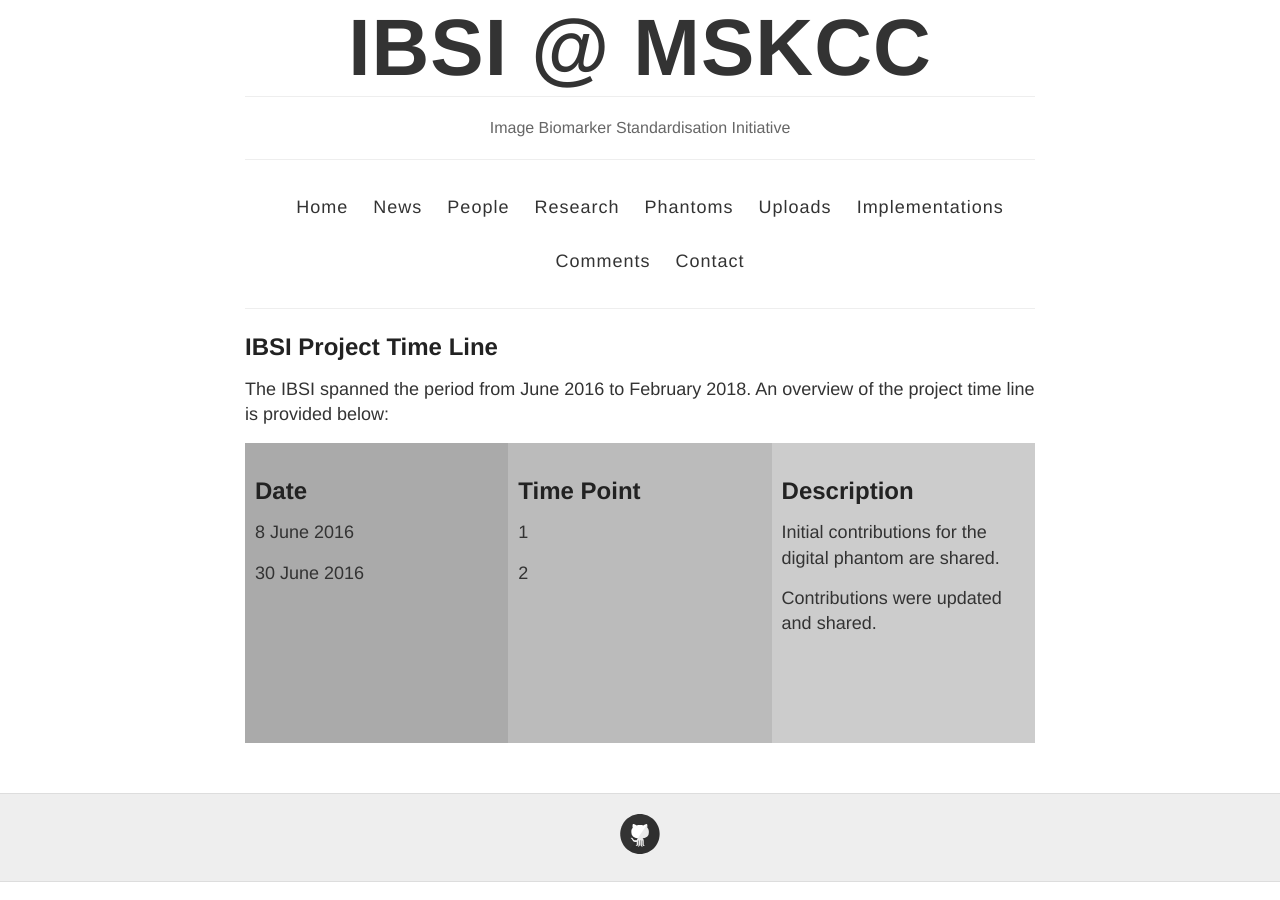
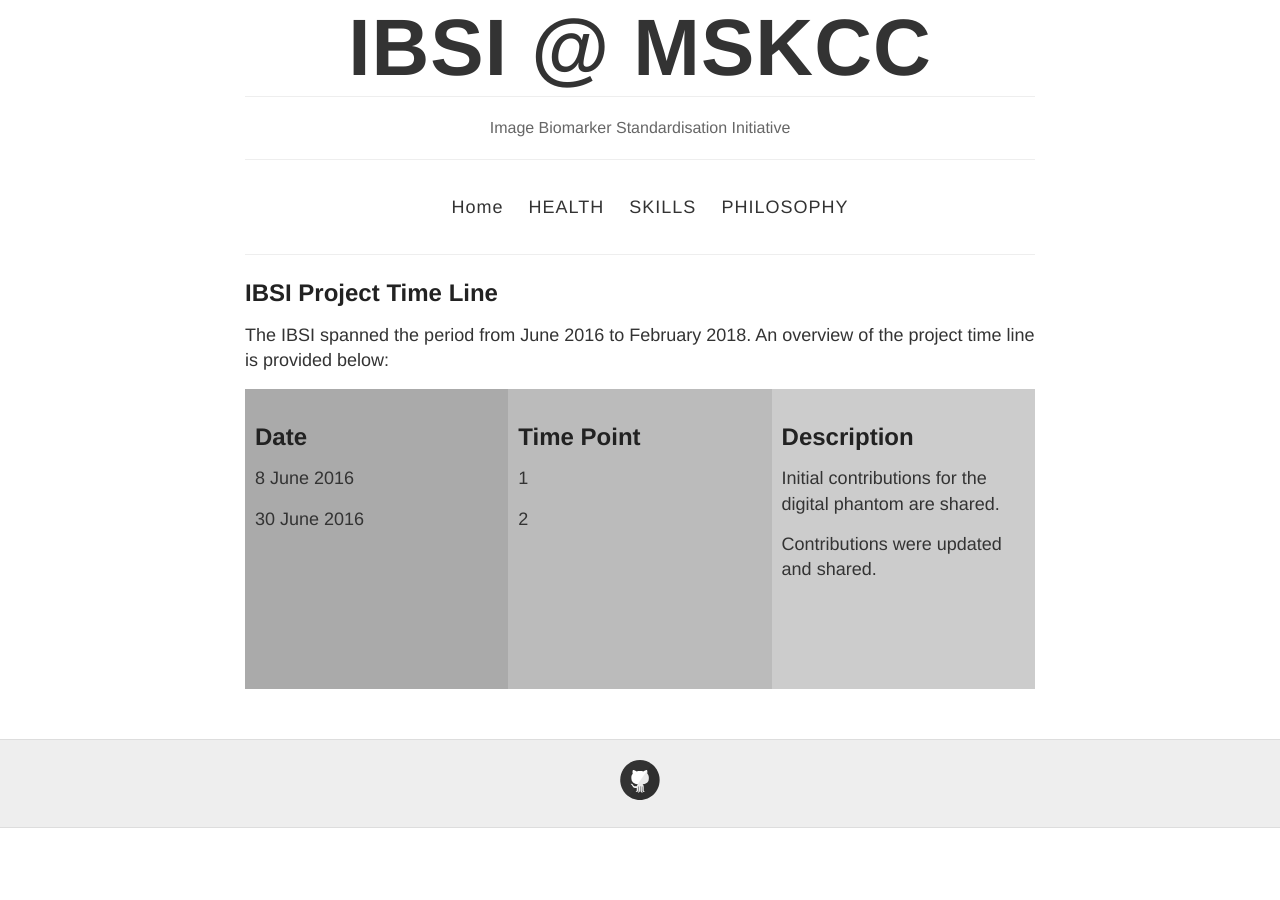
Before and after one commit to adtypthk/nowhere, a Jekyll site: the page built from index.html, in a window 1280 px wide. Built offline with Jekyll 4.4.1, drawn with Linux system fonts in a browser that asks for light colours.

Commit message:
Update default.html

```diff
--- a/_layouts/default.html
+++ b/_layouts/default.html
@@ -30,14 +30,10 @@
 
           <nav>
             <a href="{{ site.baseurl }}/">Home</a>
-            <a href="{{ site.baseurl }}/news">News</a>
-            <a href="{{ site.baseurl }}/people">People</a>
-	    <a href="{{ site.baseurl }}/research">Research</a>
-            <a href="{{ site.baseurl }}/phantoms">Phantoms</a>
-            <a href="{{ site.baseurl }}/uploads">Uploads</a>
-            <a href="{{ site.baseurl }}/implementations">Implementations</a>
-	    <a href="{{ site.baseurl }}/comments">Comments</a>
-            <a href="{{ site.baseurl }}/contact">Contact</a>
+            <a href="{{ site.baseurl }}/health">HEALTH</a>
+            <a href="{{ site.baseurl }}/skills">SKILLS</a>
+	    <a href="{{ site.baseurl }}/philosophy">PHILOSOPHY</a>
+
           </nav>
         </header>
       </div>
```
